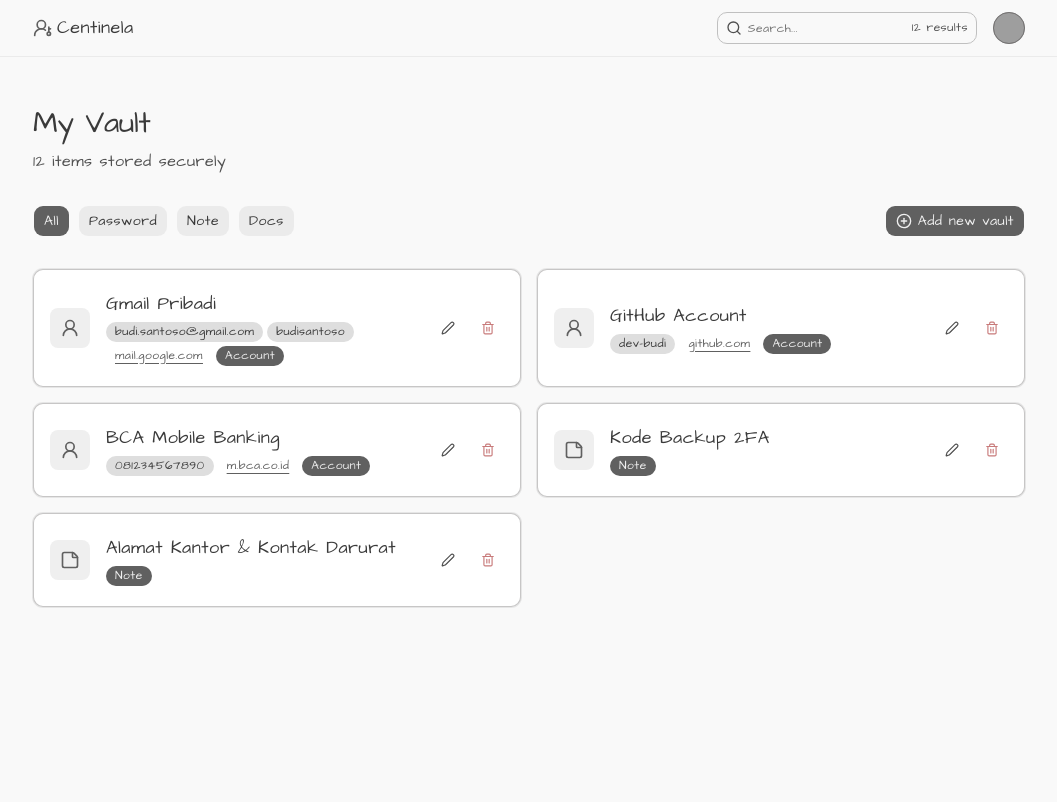
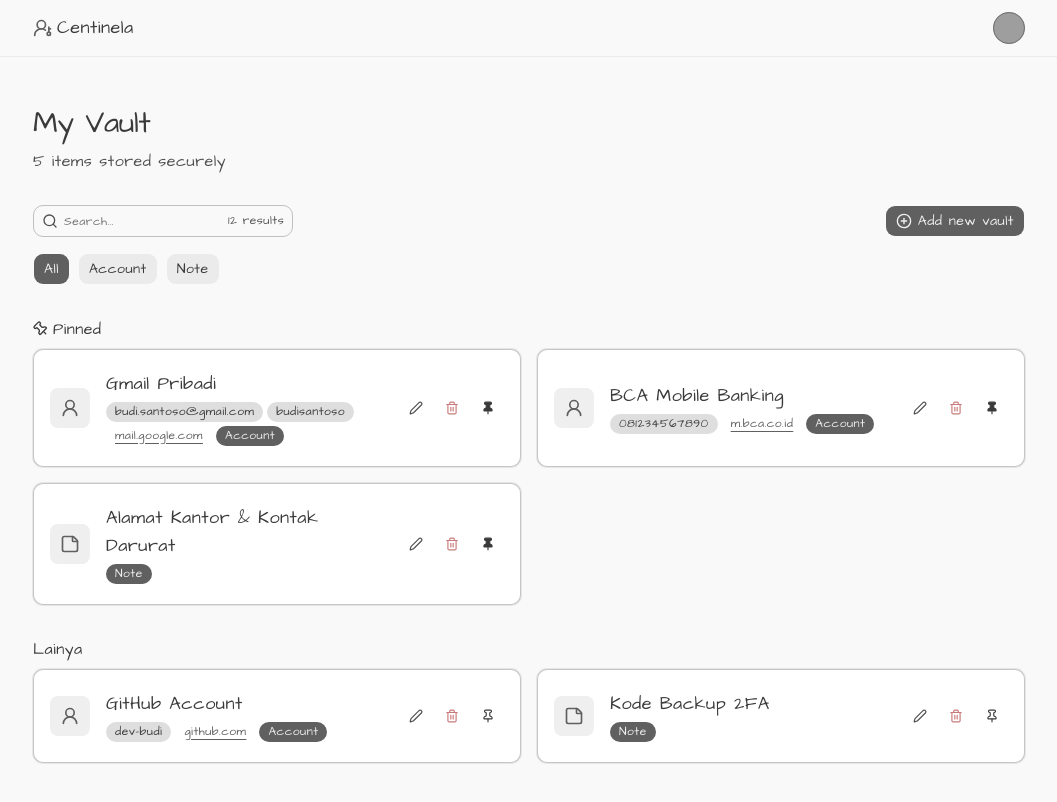
Before and after one commit to jokoo7/centinela, a Next.js app: page /vault in a window 1280 px wide. Shown: the top 802 px of the page, without its empty margins (111-1168 px from the left). Built offline with nearby package versions, Linux system fonts and the light colour scheme; grey boxes are pictures that could not be loaded.

Commit message:
feat: refactor vault management components and update vault item schema

```diff
--- a/src/app/(main)/account/page.tsx
+++ b/src/app/(main)/account/page.tsx
@@ -1,12 +1,10 @@
 import { Avatar, AvatarFallback, AvatarImage } from '@/components/ui/avatar';
-import { Badge } from '@/components/ui/badge';
 import { Button } from '@/components/ui/button';
 import { Card, CardContent, CardDescription, CardHeader, CardTitle } from '@/components/ui/card';
 import { Field, FieldDescription, FieldGroup, FieldLabel } from '@/components/ui/field';
 import { Input } from '@/components/ui/input';
 import { Tabs, TabsContent, TabsList, TabsTrigger } from '@/components/ui/tabs';
-import { CalendarDaysIcon, ShieldIcon, UserIcon } from 'lucide-react';
-import React from 'react';
+import { CalendarDaysIcon, UserIcon } from 'lucide-react';
 
 export default function AccountPage() {
   return (
--- a/src/app/(main)/vault/page.tsx
+++ b/src/app/(main)/vault/page.tsx
@@ -1,34 +1,6 @@
-import { Button } from '@/components/ui/button';
-import VaultForm from './vault-form';
-import VaultList from './vault-list';
+import { dummyVaultItems } from '@/lib/dummy-data';
+import VaultClient from './vault-client';
 
 export default function VaultPage() {
-  return (
-    <>
-      <div className="mb-8">
-        <h1 className="text-3xl font-light tracking-tight text-foreground">My Vault</h1>
-        <p className="mt-2 text-muted-foreground">12 items stored securely</p>
-      </div>
-
-      <div className="mb-8 flex flex-col items-start justify-between gap-4 sm:flex-row sm:items-center">
-        <div className="flex gap-2">
-          <Button>All</Button>
-          <Button className="bg-secondary/50 text-foreground hover:bg-secondary">Password</Button>
-          <Button className="bg-secondary/50 text-foreground hover:bg-secondary">Note</Button>
-          <Button className="bg-secondary/50 text-foreground hover:bg-secondary">Docs</Button>
-        </div>
-        <VaultForm />
-      </div>
-
-      {/* <div className="flex flex-col items-center justify-center p-12 text-center">
-          <UserRoundKey className="mb-2 h-12 w-12 text-muted-foreground opacity-50" />
-          <p className="text-sm text-muted-foreground">No items in your vault yet</p>
-          <p className="mt-2 text-xs text-muted-foreground">
-            Create your first secure item to get started
-          </p>
-        </div> */}
-
-      <VaultList />
-    </>
-  );
+  return <VaultClient initialItems={dummyVaultItems} />;
 }
--- /dev/null
+++ b/src/app/(main)/vault/vault-card.tsx
@@ -0,0 +1,67 @@
+'use client';
+
+import { Badge } from '@/components/ui/badge';
+import { Card, CardContent } from '@/components/ui/card';
+import VaultForm from './vault-form';
+import DeleteVault from './delete-vault';
+import { VaultItem } from '@/types/vault-type';
+import { Dispatch, ForwardRefExoticComponent, RefAttributes, SetStateAction } from 'react';
+import { LucideProps, Pin } from 'lucide-react';
+import { Button } from '@/components/ui/button';
+
+interface VaultCardProps {
+  vault: VaultItem | null;
+  Icon: ForwardRefExoticComponent<Omit<LucideProps, 'ref'> & RefAttributes<SVGSVGElement>>;
+  setVault: Dispatch<SetStateAction<VaultItem | null>>;
+  setDetailOpen: Dispatch<SetStateAction<boolean>>;
+}
+
+export default function VaultCard({ vault, Icon, setVault, setDetailOpen }: VaultCardProps) {
+  if (!vault) return null;
+
+  return (
+    <Card
+      className="group relative mx-auto flex w-full cursor-pointer flex-col justify-center rounded-lg border border-border/40 bg-card py-5 transition-all duration-200 hover:border-primary/50 hover:shadow-md"
+      onClick={() => {
+        setVault(vault);
+        setDetailOpen(true);
+      }}
+    >
+      <CardContent className="flex flex-col items-start gap-4 sm:flex-row sm:items-center">
+        <div className="h-fit w-fit shrink-0 rounded-md bg-primary/10 p-2.5 transition-colors group-hover:bg-primary/15">
+          <Icon className="h-5 w-5 text-primary" />
+        </div>
+        <div className="w-full space-y-1">
+          <h3 className="line-clamp-2 text-lg font-medium text-foreground transition-colors group-hover:text-primary">
+            {vault.title}
+          </h3>
+          <div className="flex flex-wrap items-center gap-1">
+            {vault.type === 'ACCOUNT' && (
+              <>
+                {vault.data.email && <Badge variant="secondary">{vault.data.email}</Badge>}
+
+                {vault.data.username && <Badge variant="secondary">{vault.data.username}</Badge>}
+
+                {vault.data.phone && <Badge variant="secondary">{vault.data.phone}</Badge>}
+              </>
+            )}
+            {vault.url && (
+              <Badge variant="link" className="underline">
+                {new URL(vault.url).hostname}
+              </Badge>
+            )}
+            <Badge>{vault.type === 'ACCOUNT' ? 'Account' : 'Note'}</Badge>
+          </div>
+        </div>
+        <div className="flex shrink-0 items-center gap-1" onClick={(e) => e.stopPropagation()}>
+          <VaultForm existingItem={vault} itemId="22323" />
+          <DeleteVault />
+          <Button variant="ghost" size="sm" className="h-8 w-8 p-0">
+            <Pin className="h-4 w-4" fill={vault.pinned ? 'currentColor' : 'none'} />
+            <span className="sr-only">Delete</span>
+          </Button>
+        </div>
+      </CardContent>
+    </Card>
+  );
+}
--- /dev/null
+++ b/src/app/(main)/vault/vault-client.tsx
@@ -0,0 +1,49 @@
+import { Button } from '@/components/ui/button';
+import VaultForm from './vault-form';
+import VaultList from './vault-list';
+import { Search, UserRoundKey } from 'lucide-react';
+import { InputGroup, InputGroupAddon, InputGroupInput } from '@/components/ui/input-group';
+import { VaultItem } from '@/types/vault-type';
+
+export default function VaultClient({ initialItems }: { initialItems: VaultItem[] }) {
+  return (
+    <>
+      <div className="mb-8">
+        <h1 className="text-3xl font-light tracking-tight text-foreground">My Vault</h1>
+        <p className="mt-2 text-muted-foreground">{initialItems.length} items stored securely</p>
+      </div>
+
+      <div className="mb-8 flex flex-col items-start justify-between gap-4 sm:flex-row sm:items-start">
+        <div className="flex flex-col gap-4">
+          <InputGroup className="max-w-xs min-w-[10rem]">
+            <InputGroupInput placeholder="Search..." />
+            <InputGroupAddon>
+              <Search />
+            </InputGroupAddon>
+            <InputGroupAddon align="inline-end" className="text-xs">
+              12 results
+            </InputGroupAddon>
+          </InputGroup>
+          <div className="flex gap-2">
+            <Button>All</Button>
+            <Button className="bg-secondary/50 text-foreground hover:bg-secondary">Account</Button>
+            <Button className="bg-secondary/50 text-foreground hover:bg-secondary">Note</Button>
+          </div>
+        </div>
+        <VaultForm />
+      </div>
+
+      {initialItems.length === 0 && (
+        <div className="flex flex-col items-center justify-center p-12 text-center">
+          <UserRoundKey className="mb-2 h-12 w-12 text-muted-foreground opacity-50" />
+          <p className="text-sm text-muted-foreground">No items in your vault yet</p>
+          <p className="mt-2 text-xs text-muted-foreground">
+            Create your first secure item to get started
+          </p>
+        </div>
+      )}
+
+      <VaultList />
+    </>
+  );
+}
--- a/src/app/(main)/vault/vault-list.tsx
+++ b/src/app/(main)/vault/vault-list.tsx
@@ -1,18 +1,18 @@
 'use client';
 
-import { Badge } from '@/components/ui/badge';
-import { Card, CardContent } from '@/components/ui/card';
-import { StickyNote, UserRound } from 'lucide-react';
+import { Pin, StickyNote, UserRound } from 'lucide-react';
 import { useState } from 'react';
-import VaultForm from './vault-form';
-import DeleteVault from './delete-vault';
 import VaultDetail from './vault-detail';
 import { dummyVaultItems } from '@/lib/dummy-data';
 import { VaultItem } from '@/types/vault-type';
+import VaultCard from './vault-card';
 
 export default function VaultList() {
   const [detailOpen, setDetailOpen] = useState(false);
   const [vault, setVault] = useState<VaultItem | null>(null);
+
+  const vaultPinned = dummyVaultItems.filter((d) => d.pinned);
+  const vaultNotPinned = dummyVaultItems.filter((d) => !d.pinned);
 
   const typeIcons = {
     ACCOUNT: UserRound,
@@ -21,56 +21,40 @@ export default function VaultList() {
 
   return (
     <>
-      <div className="grid gap-4 md:grid-cols-2">
-        {dummyVaultItems.map((vault: VaultItem) => {
+      <div className="mb-2 flex items-center gap-1">
+        <Pin size={16} className="-rotate-45" />
+        <span className="inline-block">Pinned</span>
+      </div>
+      <div className="mb-8 grid gap-4 md:grid-cols-2">
+        {vaultPinned.map((vault: VaultItem) => {
           const Icon = typeIcons[vault.type];
 
           return (
-            <Card
+            <VaultCard
               key={vault.id}
-              className="group relative mx-auto flex w-full cursor-pointer flex-col justify-center rounded-lg border border-border/40 bg-card py-5 transition-all duration-200 hover:border-primary/50 hover:shadow-md"
-              onClick={() => {
-                setVault(vault);
-                setDetailOpen(true);
-              }}
-            >
-              <CardContent className="flex flex-col items-start gap-4 sm:flex-row sm:items-center">
-                <div className="h-fit w-fit shrink-0 rounded-md bg-primary/10 p-2.5 transition-colors group-hover:bg-primary/15">
-                  <Icon className="h-5 w-5 text-primary" />
-                </div>
-                <div className="w-full space-y-1">
-                  <h3 className="line-clamp-2 text-lg font-medium text-foreground transition-colors group-hover:text-primary">
-                    {vault.title}
-                  </h3>
-                  <div className="flex flex-wrap items-center gap-1">
-                    {vault.type === 'ACCOUNT' && (
-                      <>
-                        {vault.data.email && <Badge variant="secondary">{vault.data.email}</Badge>}
+              vault={vault}
+              setVault={setVault}
+              setDetailOpen={setDetailOpen}
+              Icon={Icon}
+            />
+          );
+        })}
+      </div>
 
-                        {vault.data.username && (
-                          <Badge variant="secondary">{vault.data.username}</Badge>
-                        )}
+      <span className="mb-2 inline-block">Lainya</span>
 
-                        {vault.data.phone && <Badge variant="secondary">{vault.data.phone}</Badge>}
-                      </>
-                    )}
-                    {vault.url && (
-                      <Badge variant="link" className="underline">
-                        {new URL(vault.url).hostname}
-                      </Badge>
-                    )}
-                    <Badge>{vault.type === 'ACCOUNT' ? 'Account' : 'Note'}</Badge>
-                  </div>
-                </div>
-                <div
-                  className="flex shrink-0 items-center gap-2"
-                  onClick={(e) => e.stopPropagation()}
-                >
-                  <VaultForm existingItem={vault} itemId="22323" />
-                  <DeleteVault />
-                </div>
-              </CardContent>
-            </Card>
+      <div className="grid gap-4 md:grid-cols-2">
+        {vaultNotPinned.map((vault: VaultItem) => {
+          const Icon = typeIcons[vault.type];
+
+          return (
+            <VaultCard
+              key={vault.id}
+              vault={vault}
+              setVault={setVault}
+              setDetailOpen={setDetailOpen}
+              Icon={Icon}
+            />
           );
         })}
       </div>
--- a/src/components/navbar.tsx
+++ b/src/components/navbar.tsx
@@ -28,20 +28,6 @@ export default function Navbar() {
         </div>
 
         <div className="flex items-center gap-4">
-          <InputGroup className="max-w-xs min-w-[10rem]">
-            <InputGroupInput placeholder="Search..." />
-            <InputGroupAddon>
-              <Search />
-            </InputGroupAddon>
-            <InputGroupAddon align="inline-end" className="text-xs">
-              12 results
-            </InputGroupAddon>
-          </InputGroup>
-
-          {/* <Button>
-            <Plus className="h-4 w-4" />
-          </Button> */}
-
           <DropdownMenu>
             <DropdownMenuTrigger asChild>
               <Button variant="ghost" size="icon" className="rounded-full">
--- a/src/lib/dummy-data.ts
+++ b/src/lib/dummy-data.ts
@@ -1,13 +1,14 @@
 import { VaultItem } from '@/types/vault-type';
 
 export const dummyVaultItems: VaultItem[] = [
-  // 1. ACCOUNT lengkap - ada credentialHistory (password pernah diganti)
   {
     id: 'vault-001',
     title: 'Gmail Pribadi',
     url: 'https://mail.google.com',
     pinned: true,
     type: 'ACCOUNT',
+    createdAt: '2024-01-10T08:30:00.000Z',
+    updatedAt: '2025-06-12T14:15:00.000Z',
     data: {
       email: 'budi.santoso@gmail.com',
       username: 'budisantoso',
@@ -27,27 +28,27 @@ export const dummyVaultItems: VaultItem[] = [
       ],
     },
   },
-
-  // 2. ACCOUNT minimal - tanpa credentialHistory
   {
     id: 'vault-002',
     title: 'GitHub Account',
     url: 'https://github.com',
     pinned: false,
     type: 'ACCOUNT',
+    createdAt: '2024-02-18T09:45:00.000Z',
+    updatedAt: '2025-05-01T16:20:00.000Z',
     data: {
       username: 'dev-budi',
       password: 'Gh_2024_secure#',
     },
   },
-
-  // 3. ACCOUNT dengan PIN - ada credentialHistory (PIN pernah diganti)
   {
     id: 'vault-003',
     title: 'BCA Mobile Banking',
     url: 'https://m.bca.co.id',
     pinned: true,
     type: 'ACCOUNT',
+    createdAt: '2024-03-05T11:15:00.000Z',
+    updatedAt: '2025-07-08T07:50:00.000Z',
     data: {
       phone: '081234567890',
       pin: '482910',
@@ -61,25 +62,25 @@ export const dummyVaultItems: VaultItem[] = [
       ],
     },
   },
-
-  // 4. NOTE - tidak relevan dengan credentialHistory
   {
     id: 'vault-004',
     title: 'Kode Backup 2FA',
     pinned: false,
     type: 'NOTE',
+    createdAt: '2024-04-22T13:10:00.000Z',
+    updatedAt: '2024-09-15T10:25:00.000Z',
     data: {
       content:
         'Kode cadangan autentikasi dua faktor:\n1. 8291-4720\n2. 5610-3384\n3. 9012-7765\nSimpan di tempat aman.',
     },
   },
-
-  // 5. NOTE pinned
   {
     id: 'vault-005',
     title: 'Alamat Kantor & Kontak Darurat',
     pinned: true,
     type: 'NOTE',
+    createdAt: '2024-05-30T15:40:00.000Z',
+    updatedAt: '2025-03-18T09:35:00.000Z',
     data: {
       content:
         'Kantor: Jl. Sudirman No. 45, Jakarta Pusat\nKontak darurat: Ibu Sari - 0812-9988-7766',
--- a/src/types/vault-type.ts
+++ b/src/types/vault-type.ts
@@ -19,8 +19,6 @@ export interface AccountData {
 
   credentialHistory?: CredentialHistoryEntry[];
 }
-// Type khusus form tanpa `dredentialHistory`
-export type AccountFormData = Omit<AccountData, 'credentialHistory'>;
 
 // Type NOTE
 export interface NoteData {
@@ -31,11 +29,6 @@ export type VaultItemPlaintext =
   | { type: 'ACCOUNT'; data: AccountData }
   | { type: 'NOTE'; data: NoteData };
 
-// Plaintext khusus form
-export type VaultItemFormPlaintext =
-  | { type: 'ACCOUNT'; data: AccountFormData }
-  | { type: 'NOTE'; data: NoteData };
-
 // Metadata Vault
 export interface VaultItemMetadata {
   title: string;
@@ -44,7 +37,11 @@ export interface VaultItemMetadata {
 }
 
 // type gabungan metadata + vault
-export type VaultItem = VaultItemMetadata & { id: string } & VaultItemPlaintext;
+export type VaultItem = VaultItemMetadata & {
+  id: string;
+  createdAt: string;
+  updatedAt: string;
+} & VaultItemPlaintext;
 
 // type gabungan metadata + vault tanpa `credentialHistoty`
-export type VaultItemFormValues = VaultItemMetadata & VaultItemFormPlaintext;
+export type VaultItemFormValues = VaultItemMetadata & VaultItemPlaintext;
```
Also changed, not shown: src/app/(main)/vault/vault-form.tsx (+16 -14 lines), src/validation/vault-schema.ts (+0 -8 lines), 1 other file (tests, documents, lock files or other folders).
